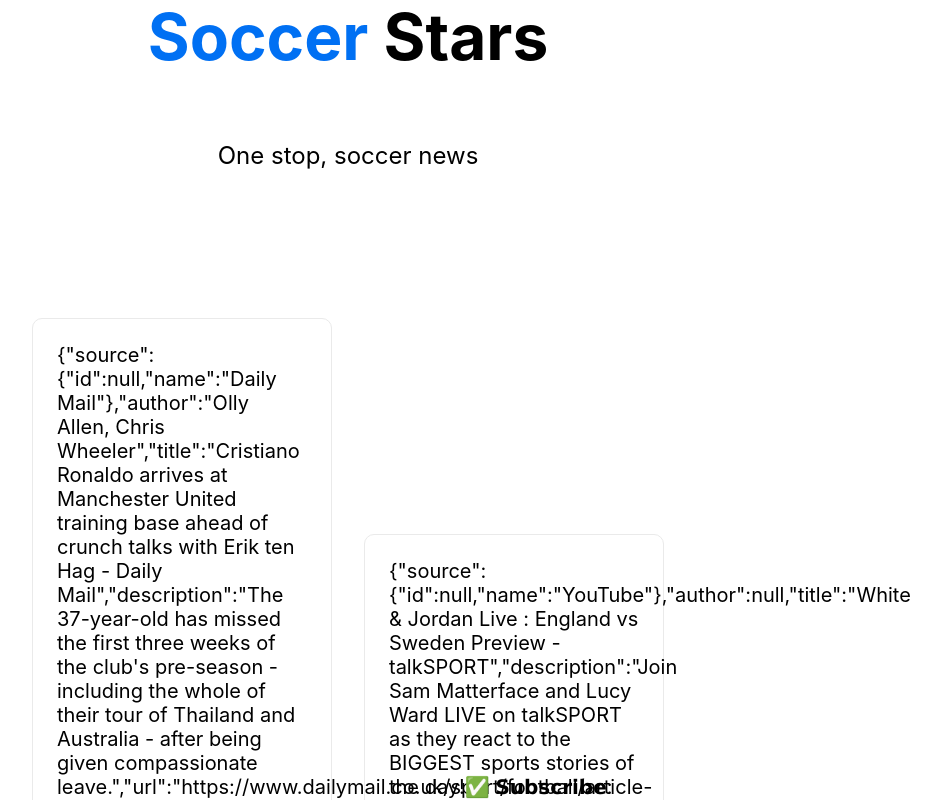
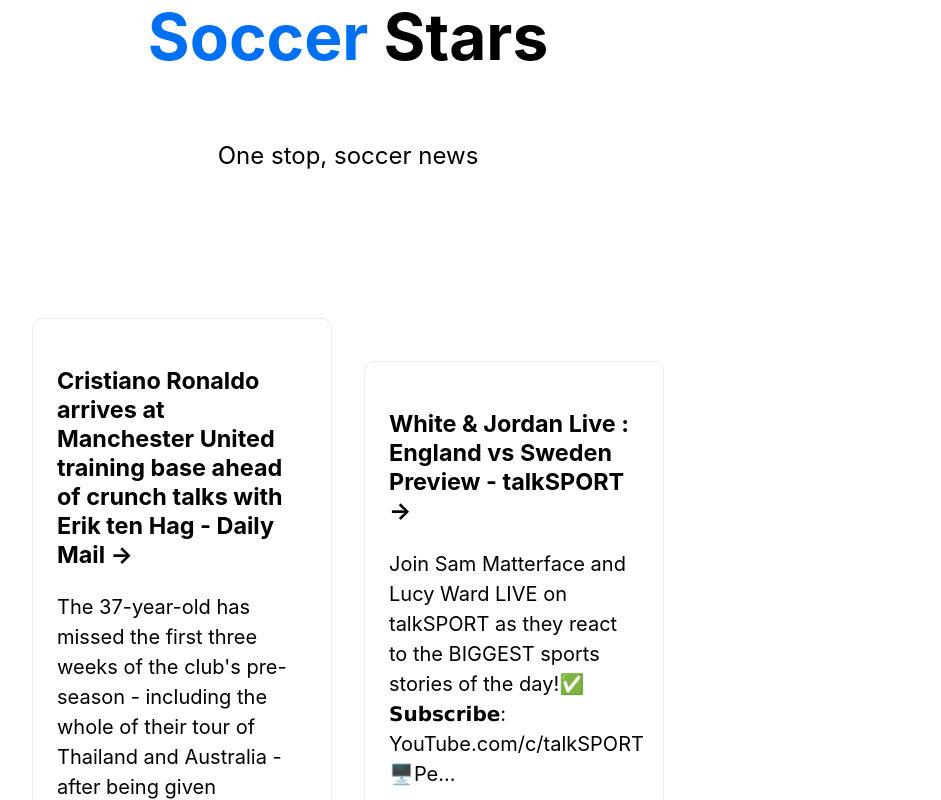
Before and after one commit to SD170/nextjs-soccer-news, a Next.js app: page / in a window 1280 px wide. Shown: the top 800 px of the page, without its empty margins (292-1233 px from the left). Built offline with nearby package versions, Linux system fonts and the light colour scheme.

Commit message:
+news title page

```diff
--- a/components/ArticleItem.js
+++ /dev/null
@@ -1,14 +0,0 @@
-import Link from "next/link";
-import articleStyles from "../styles/Article.module.css";
-const ArticleItem = ({ eachNews }) => {
-  return (
-    <>
-      <div className={articleStyles.card}>
-        {/* <Link href='/news/[title]' as={`/news/${eachNews.title}`}>
-        </Link> */}
-        {JSON.stringify(eachNews)}</div>
-    </>
-  );
-};
-
-export default ArticleItem;
--- a/components/ArticleList.js
+++ /dev/null
@@ -1,17 +0,0 @@
-import articleStyles from "../styles/Article.module.css";
-import ArticleItem from "./ArticleItem";
-const ArticleList = ({ news }) => {
-  return (
-    <div className={articleStyles.grid}>
-      {news.map((n) => (
-        <div key={n.source.id} className={articleStyles.grid}>
-            {/* <h3 >{n.title}</h3> */}
-
-            <ArticleItem eachNews={n}/>
-        </div>
-      ))}
-    </div>
-  );
-};
-
-export default ArticleList;
--- /dev/null
+++ b/components/NewsItem.js
@@ -0,0 +1,26 @@
+import Link from "next/link";
+import newsStyles from "../styles/News.module.css";
+const NewsItem = ({ eachNews }) => {
+  // console.log(eachNews);
+  return (
+    <>
+        <Link
+          href={{
+            pathname: "/news/[title]",
+            query: {
+              // title:eachNews.title,  // passed it in "as" with url same thing
+              eachNews: JSON.stringify(eachNews)  // we have pass as a string, otherwise it'll be empty
+            }
+          }}
+          as={`/news/${eachNews.title}`}
+        >
+          <a className={newsStyles.card}>
+            <h3>{eachNews.title} &rarr;</h3>
+            <p>{eachNews.description}</p>
+          </a>
+        </Link>
+    </>
+  );
+};
+
+export default NewsItem;
--- /dev/null
+++ b/components/NewsList.js
@@ -0,0 +1,17 @@
+import newsStyles from "../styles/News.module.css";
+import NewsItem from "./NewsItem";
+const NewsList = ({ news }) => {
+  return (
+    <div className={newsStyles.grid}>
+      {news.map((n) => (
+        <div key={n.source.id} className={newsStyles.grid}>
+            {/* <h3 >{n.title}</h3> */}
+
+            <NewsItem eachNews={n}/>
+        </div>
+      ))}
+    </div>
+  );
+};
+
+export default NewsList;
--- a/pages/index.js
+++ b/pages/index.js
@@ -1,5 +1,5 @@
 import Head from "next/head";
-import ArticleList from "../components/ArticleList";
+import NewsList from "../components/NewsList";
 
 
 export default function Home({ news }) {
@@ -9,12 +9,12 @@
         <title>Soccer stars</title>
         <meta name="keywords" content="football, soccer" />
       </Head>
-      <ArticleList news={news} />
+      <NewsList news={news} />
     </div>
   );
 }
 
-export const getStaticProps = async () => {
+export const getServerSideProps = async (context) => {
 
   // const data = await fetch(
   //   `https://newsapi.org/v2/top-headlines?country=gb&category=sports&apiKey=${process.env.NEWS_API_KEY}`
```
Also changed, not shown: pages/news/[title]/index.js (added, +44 -0 lines), styles/News.module.css (renamed from styles/Article.module.css).
